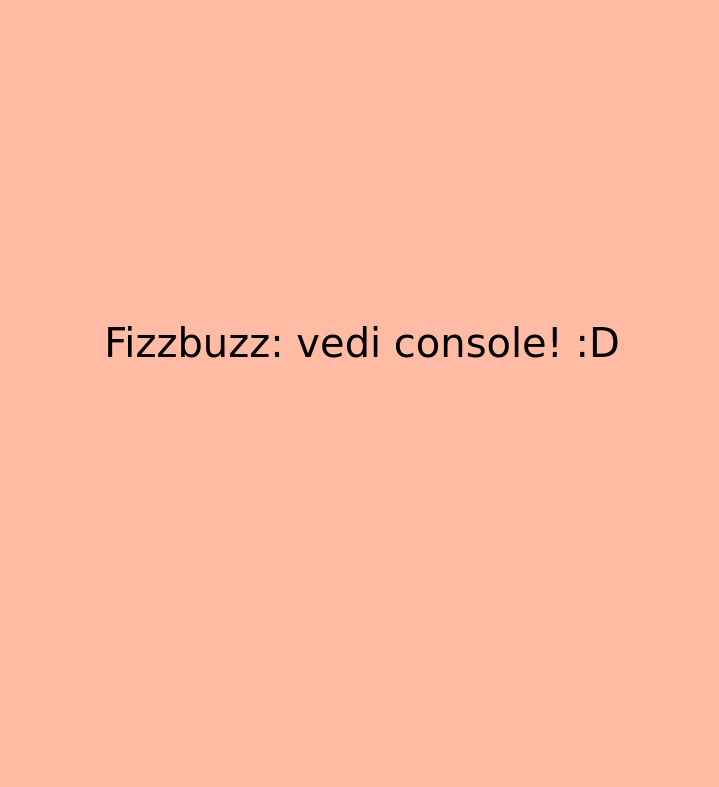
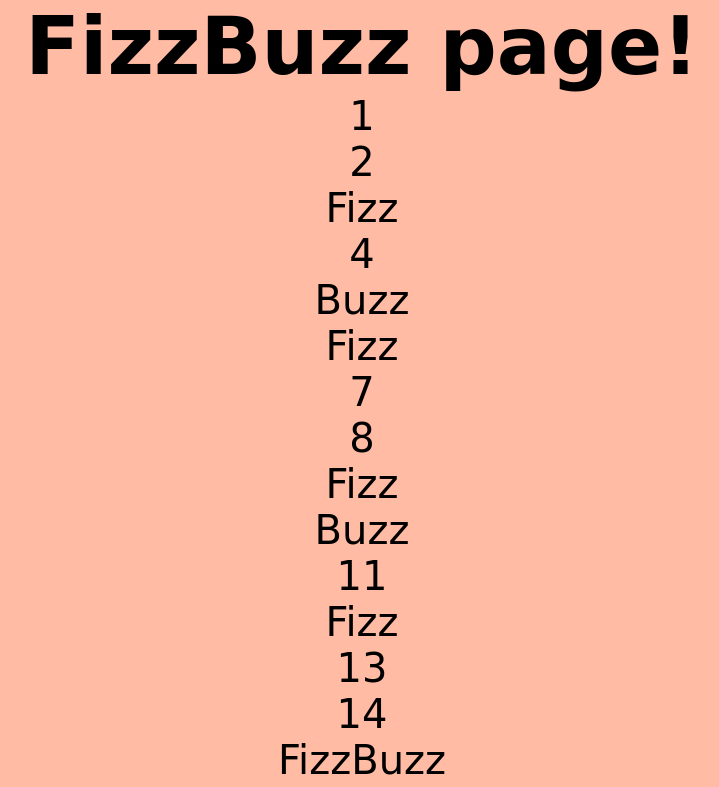
Before and after one commit to bafio93/js-fizzbuzz, a plain HTML site: page index.html in a window 1280 px wide. Shown: the top 787 px of the page, without its empty margins (278-997 px from the left). Drawn offline with Linux system fonts and the light colour scheme; a web font is replaced by a local one.

Commit message:
Even more user-friendly :D

```diff
--- a/index.html
+++ b/index.html
@@ -7,9 +7,7 @@
         <link href="https://fonts.googleapis.com/css?family=Yeon+Sung&display=swap" rel="stylesheet">
     </head>
     <body>
-        <p id="container">
-            <span id="outcome">Fizzbuzz: vedi console! :D</span>
-        </p>
+        <h1>FizzBuzz page!</h1>
         <script src="main.js"></script>
     </body>
 </html>
--- a/main.js
+++ b/main.js
@@ -2,15 +2,15 @@
 var n = 100;
 for (var i = 1; i <= n; i++) {
     if (i%15 == 0) {
-        console.log("FizzBuzz");
+        document.writeln("FizzBuzz <br>");
     }
     else if (i%5 == 0) {
-        console.log("Buzz");
+        document.writeln("Buzz <br>");
     }
     else if (i%3 == 0) {
-        console.log("Fizz");
+        document.writeln("Fizz <br>");
     }
     else {
-        console.log(i);
+        document.writeln(i + "<br>");
     }
 }
--- a/style.css
+++ b/style.css
@@ -5,19 +5,14 @@
     font-family: 'Yeon Sung', cursive;
 }
 
-#container {
-    height: 100vh;
-    padding-top: 40vh;
-    text-align: center;
+body {
     background-color: pink;
     animation-name: nice;
     animation-duration: 20s;
     animation-iteration-count: infinite;
-}
-
-#container #outcome {
     font-size: 250%;
     color: black;
+    text-align: center;
 }
 
 @keyframes nice {
```
